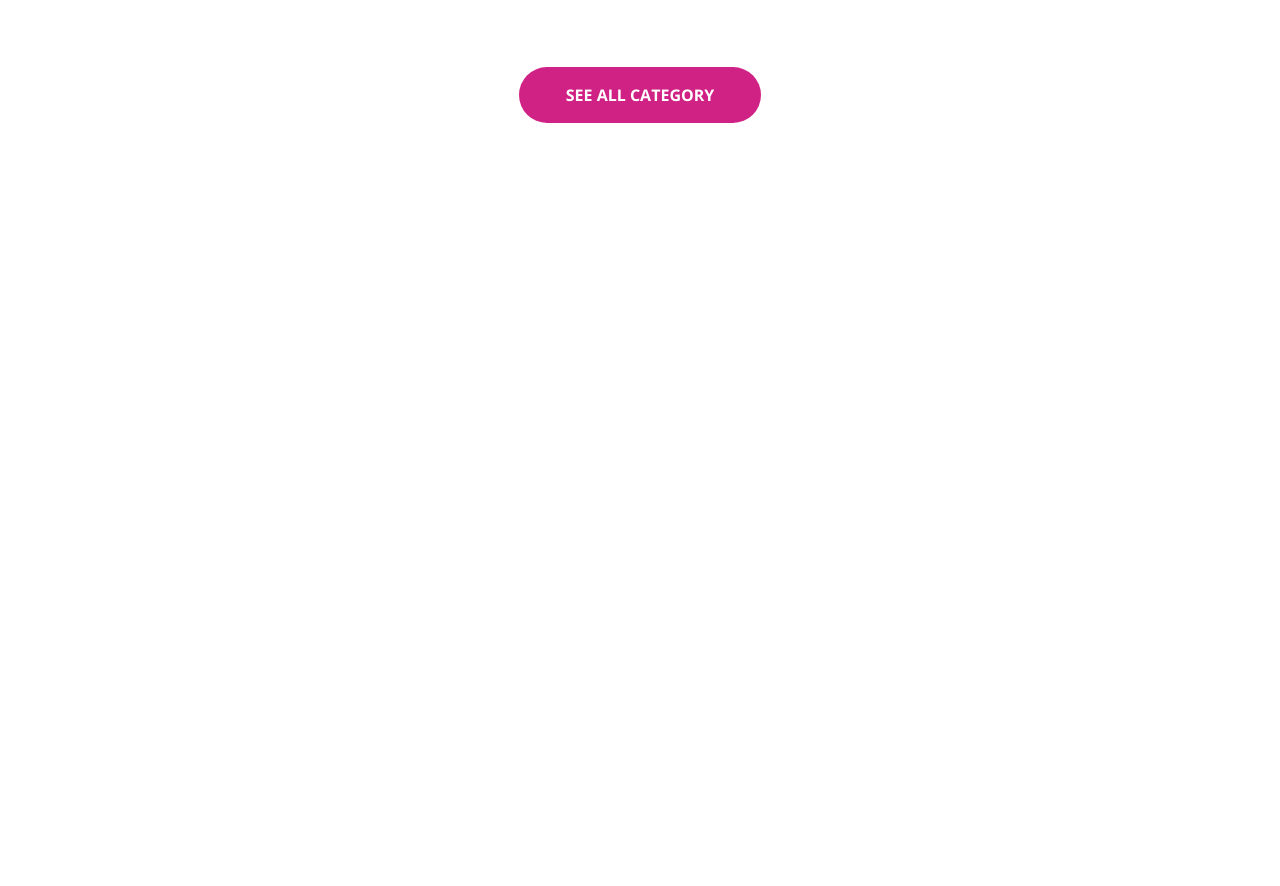
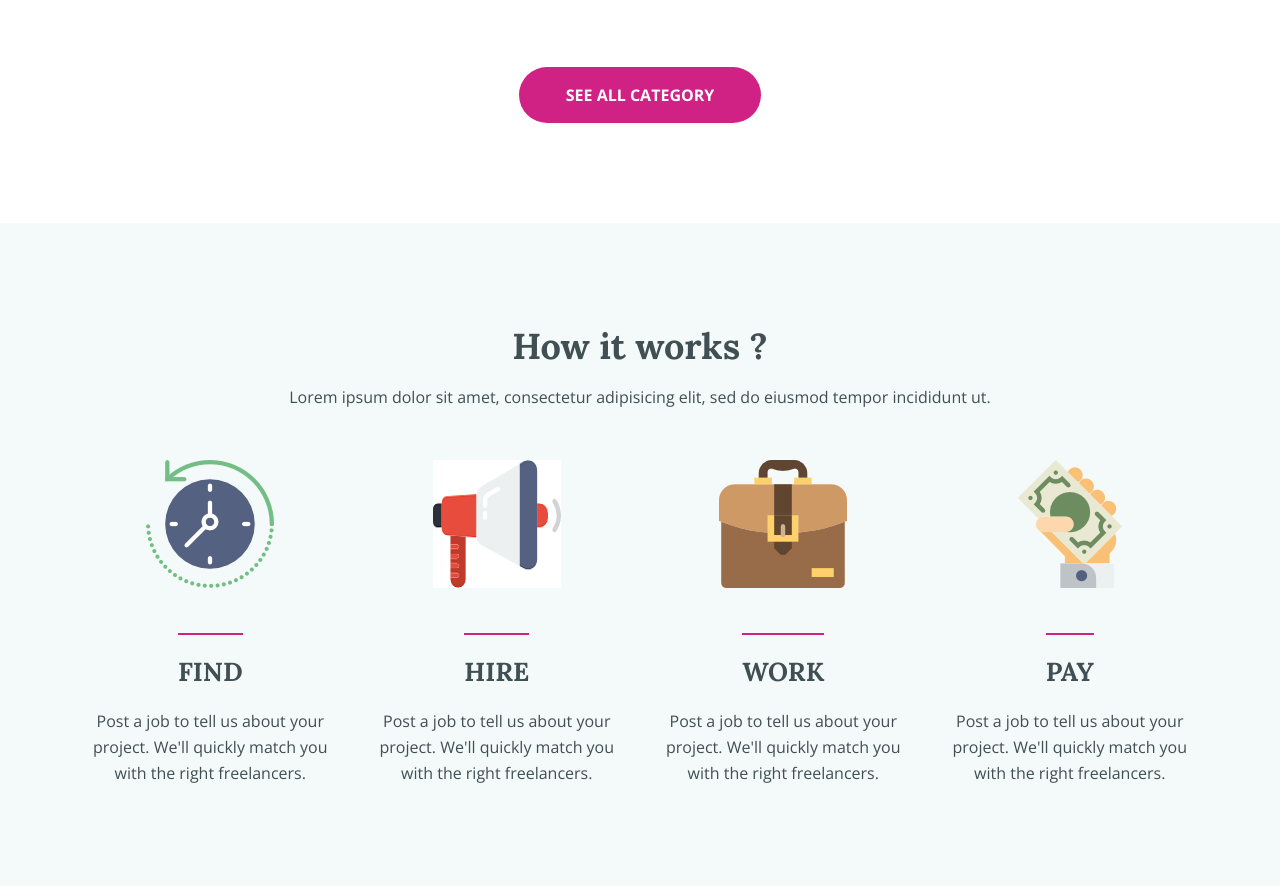
Before and after one commit to Shohanojjaman/freelance, a plain HTML site: page index.html in a window 1280 px wide. Shown: the part 2294-3180 px from the top of the page. Before the commit the page ends 2517 px from the top, so only its background shows below. Drawn offline with nearby package versions, Linux system fonts and the light colour scheme.

Commit message:
design the work area.

```diff
--- a/css/default.css
+++ b/css/default.css
@@ -354,7 +354,7 @@ a{
 	color: #000000;
 }
 .theme-color {
-	color: #fa7c30;
+	color: #d02184;
 }
 .primary-color {
 	color: #161418;
--- a/css/style.css
+++ b/css/style.css
@@ -102,3 +102,11 @@ Get Start Area
 .get_item:hover{
     box-shadow: 0 0 10px 0 rgba(0, 22, 27, 0.1);
 }
+/* =========
+Work Area
+============ */
+.work-text h4{
+    border-top: 2px solid #d02184;
+    display: inline-block;
+    text-transform: uppercase;
+}
--- a/index.html
+++ b/index.html
@@ -178,5 +178,55 @@
         </div>
     </section>
     <!-- Get Start Area End -->
+    <!-- Work Area Start -->
+    <section class="work primary-bg pt-100 pb-100">
+        <div class="container">
+            <div class="row">
+                <div class="col-12">
+                    <div class="title text-center">
+                        <h2 class="mb-15">How it works ?</h2>
+                        <p class="mb-50">Lorem ipsum dolor sit amet, consectetur adipisicing elit, sed do eiusmod tempor incididunt ut.</p>
+                    </div>
+                </div>
+                <div class="col-3 text-center">
+                    <div class="work-item mb-20">
+                        <img src="img/work/work1.png" alt="">
+                    </div>
+                    <div class="work-text">
+                        <h4 class="mt-20 mb-20 pt-20">Find</h4>
+                        <p>Post a job to tell us about your project. We'll quickly match you with the right freelancers.</p>
+                    </div>
+                </div>
+                <div class="col-3 text-center">
+                    <div class="work-item mb-20">
+                        <img src="img/work/work2.png" alt="">
+                    </div>
+                    <div class="work-text">
+                        <h4 class="mt-20 mb-20 pt-20">hire</h4>
+                        <p>Post a job to tell us about your project. We'll quickly match you with the right freelancers.</p>
+                    </div>
+                </div>
+                <div class="col-3 text-center">
+                    <div class="work-item mb-20">
+                        <img src="img/work/work3.png" alt="">
+                    </div>
+                    <div class="work-text">
+                        <h4 class="mt-20 mb-20 pt-20">work</h4>
+                        <p>Post a job to tell us about your project. We'll quickly match you with the right freelancers.</p>
+                    </div>
+                </div>
+                <div class="col-3 text-center">
+                    <div class="work-item mb-20">
+                        <img src="img/work/work4.png" alt="">
+                    </div>
+                    <div class="work-text">
+                        <h4 class="mt-20 mb-20 pt-20">pay</h4>
+                        <p>Post a job to tell us about your project. We'll quickly match you with the right freelancers.</p>
+                    </div>
+                </div>
+            </div>
+        </div>
+    </section>
+    <!-- Work Area End -->
 </body>
 </html>
```
Also changed, not shown: img/work/work1.png (added), img/work/work2.png (added), img/work/work3.png (added), img/work/work4.png (added).
